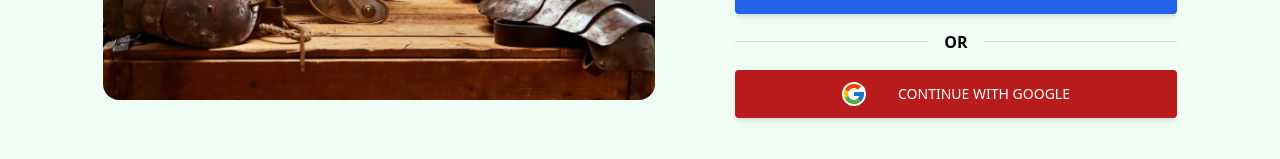
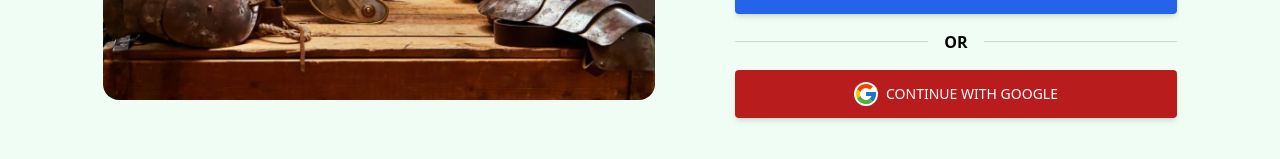
Before and after one commit to rbc42fl/warrior-v2, a React (Create React App) app: page /sign-up in a window 1280 px wide. Shown: the part 449-608 px from the top of the page. Built offline with nearby package versions, Linux system fonts and the light colour scheme.

Commit message:
complete the OAuth functionality

```diff
--- a/src/components/OAuth.jsx
+++ b/src/components/OAuth.jsx
@@ -1,26 +1,44 @@
-import React from 'react';
+import { getAuth, GoogleAuthProvider, signInWithPopup } from 'firebase/auth';
+import { doc, getDoc, serverTimestamp, setDoc } from 'firebase/firestore';
 import { FcGoogle } from 'react-icons/fc';
+import { toast } from 'react-toastify';
+import { db } from '../firebase';
+import { useNavigate } from 'react-router-dom';
+export default function OAuth() {
+  const navigate = useNavigate();
+  async function onGoogleClick() {
+    try {
+      const auth = getAuth();
+      const provider = new GoogleAuthProvider();
+      const result = await signInWithPopup(auth, provider);
+      const user = result.user;
 
-export default function OAuth() {
+      // check for the user
+
+      const docRef = doc(db, 'users', user.uid);
+      const docSnap = await getDoc(docRef);
+
+      if (!docSnap.exists()) {
+        await setDoc(docRef, {
+          name: user.displayName,
+          email: user.email,
+          timestamp: serverTimestamp(),
+        });
+      }
+
+      navigate('/');
+    } catch (error) {
+      toast.error('Could not authorize with Google');
+    }
+  }
   return (
-    <>
-      <button
-        className="flex items-center
-       justify-center w-full
-        bg-red-700 text-white
-         px-7 py-3 uppercase
-          text-sm font-md
-           hover:bg-red-800
-            active:red-900 rounded
-            shadow-md
-             hover:shadow-lg
-             active:shadow-lg
-             transition duration-150
-              ease-in-out"
-      >
-        <FcGoogle className="text-2xl bg-white rounded-full mr-8" />
-        Continue with Google
-      </button>
-    </>
+    <button
+      type="button"
+      onClick={onGoogleClick}
+      className="flex items-center justify-center w-full bg-red-700 text-white px-7 py-3 uppercase text-sm font-medium hover:bg-red-800 active:bg-red-900 shadow-md hover:shadow-lg active:shadow-lg transition duration-150 ease-in-out rounded"
+    >
+      <FcGoogle className="text-2xl  bg-white rounded-full mr-2" />
+      Continue with Google
+    </button>
   );
 }
```
